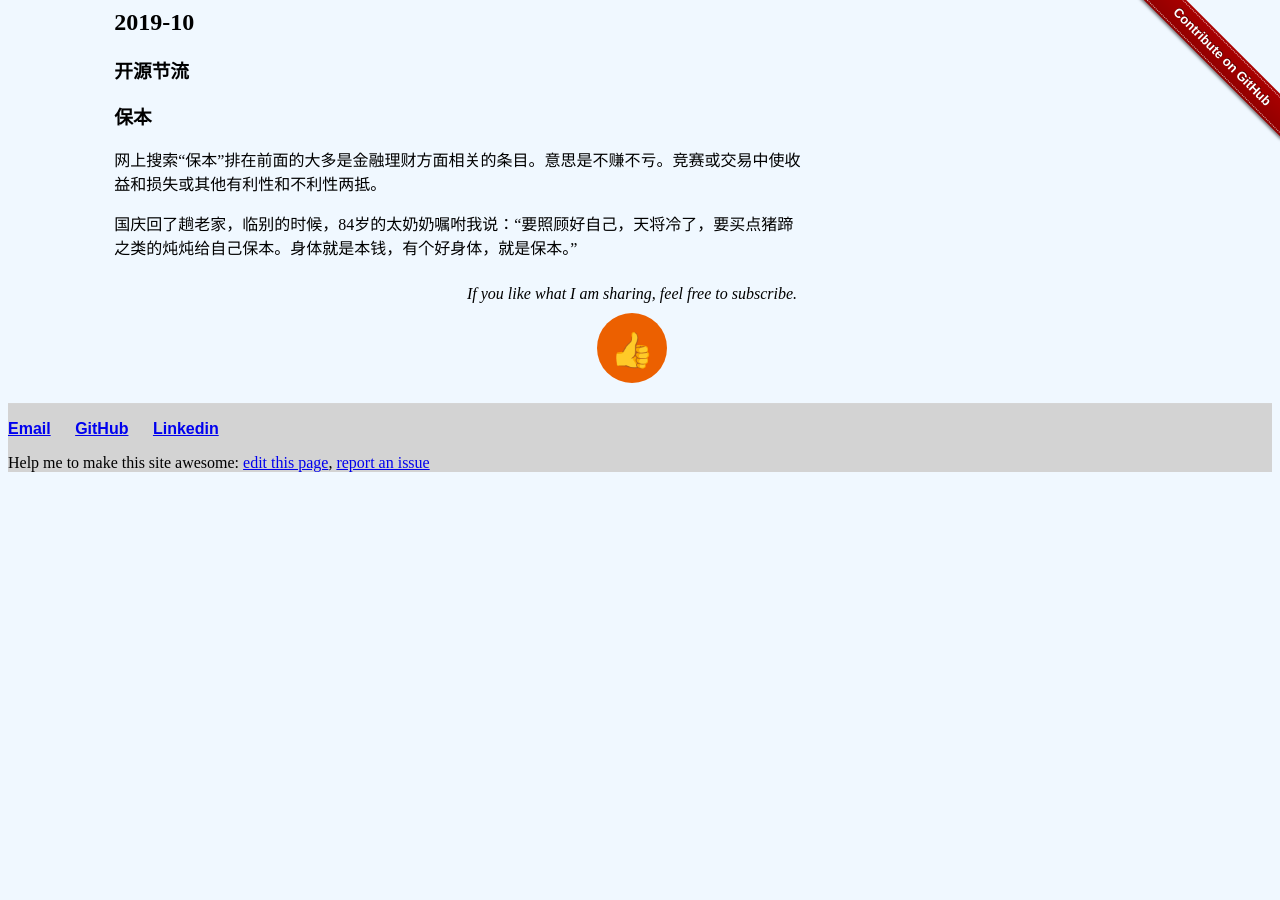
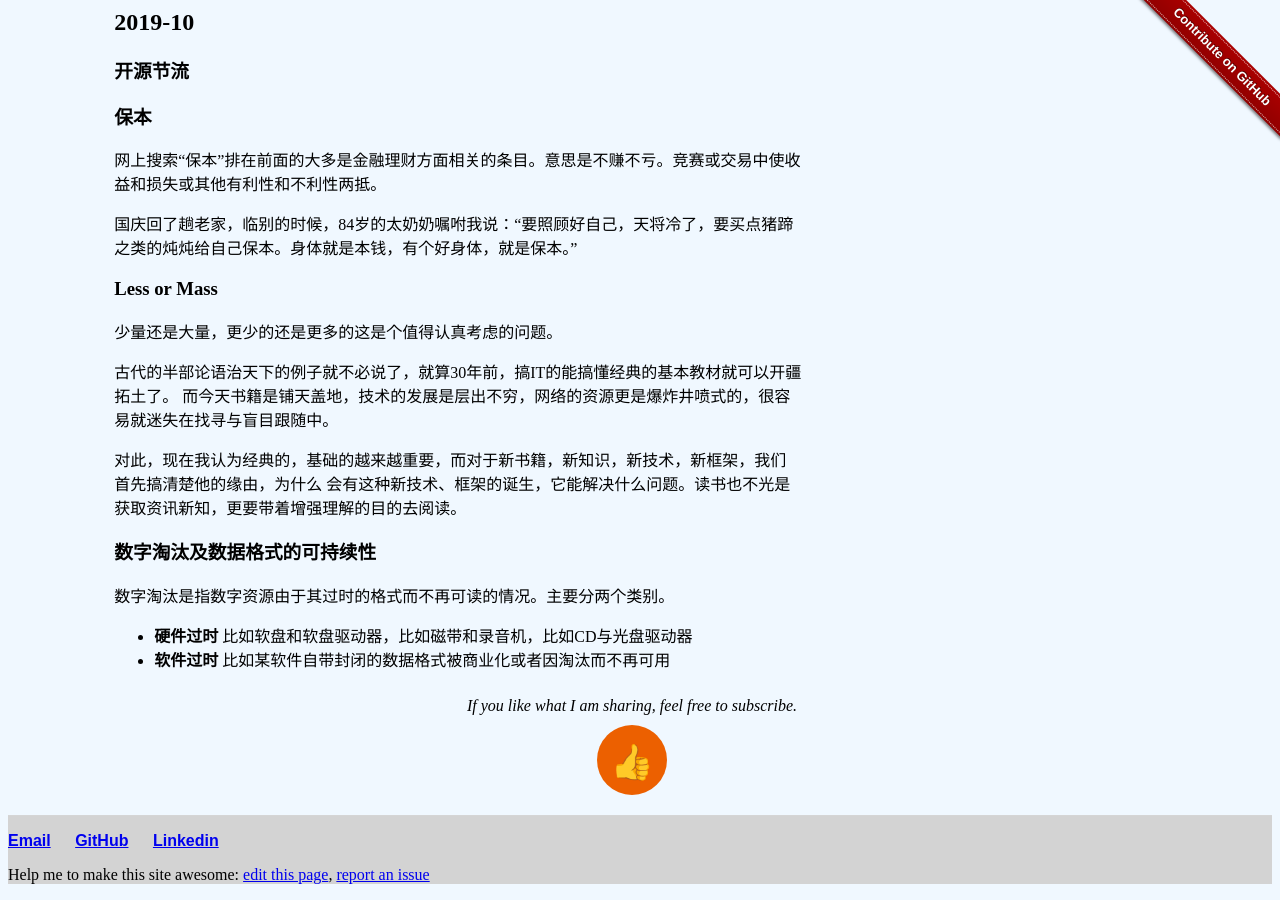
Before and after one commit to liuning0820/liuning0820.github.io, a Jekyll site: the page built from _posts/2019-07-27-mindset-2019.md, in a window 1280 px wide and 900 px high, scrolled down 6889 px. Built offline with Jekyll 4.4.1, drawn with Linux system fonts in a browser that asks for light colours; comment, search, counter and statistics services are not loaded; before the commit the page ends 7377 px from its top, so only the background shows below that.

Commit message:
Mindset for 2019-10

```diff
--- a/_posts/2019-07-27-mindset-2019.md
+++ b/_posts/2019-07-27-mindset-2019.md
@@ -213,3 +213,20 @@ Table Of Context:
 网上搜索“保本”排在前面的大多是金融理财方面相关的条目。意思是不赚不亏。竞赛或交易中使收益和损失或其他有利性和不利性两抵。
 
 国庆回了趟老家，临别的时候，84岁的太奶奶嘱咐我说：“要照顾好自己，天将冷了，要买点猪蹄之类的炖炖给自己保本。身体就是本钱，有个好身体，就是保本。”
+
+### Less or Mass
+
+少量还是大量，更少的还是更多的这是个值得认真考虑的问题。
+
+古代的半部论语治天下的例子就不必说了，就算30年前，搞IT的能搞懂经典的基本教材就可以开疆拓土了。
+而今天书籍是铺天盖地，技术的发展是层出不穷，网络的资源更是爆炸井喷式的，很容易就迷失在找寻与盲目跟随中。
+
+对此，现在我认为经典的，基础的越来越重要，而对于新书籍，新知识，新技术，新框架，我们首先搞清楚他的缘由，为什么
+会有这种新技术、框架的诞生，它能解决什么问题。读书也不光是获取资讯新知，更要带着增强理解的目的去阅读。
+
+### 数字淘汰及数据格式的可持续性
+
+数字淘汰是指数字资源由于其过时的格式而不再可读的情况。主要分两个类别。
+
+- **硬件过时** 比如软盘和软盘驱动器，比如磁带和录音机，比如CD与光盘驱动器
+- **软件过时** 比如某软件自带封闭的数据格式被商业化或者因淘汰而不再可用
```
